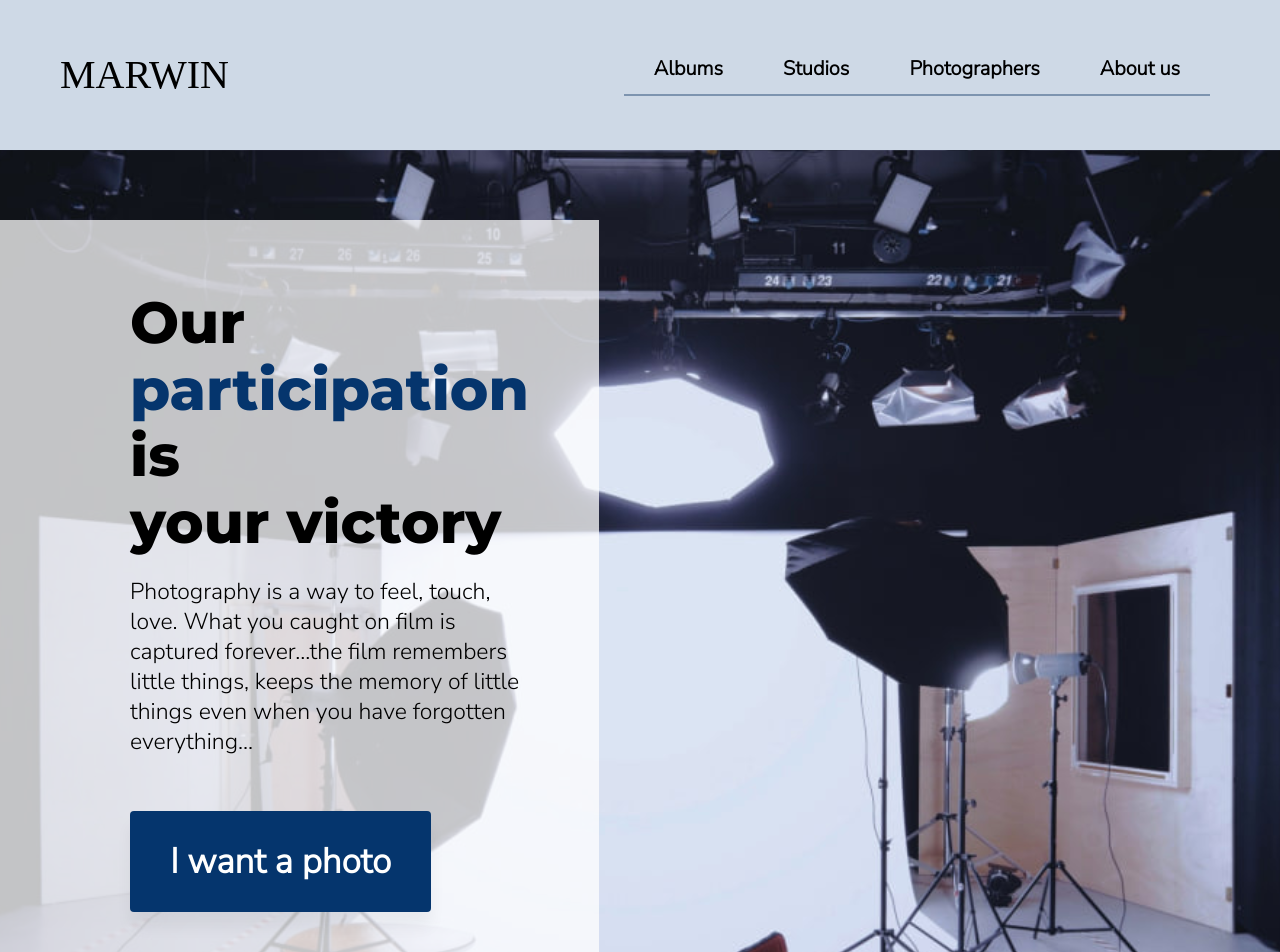
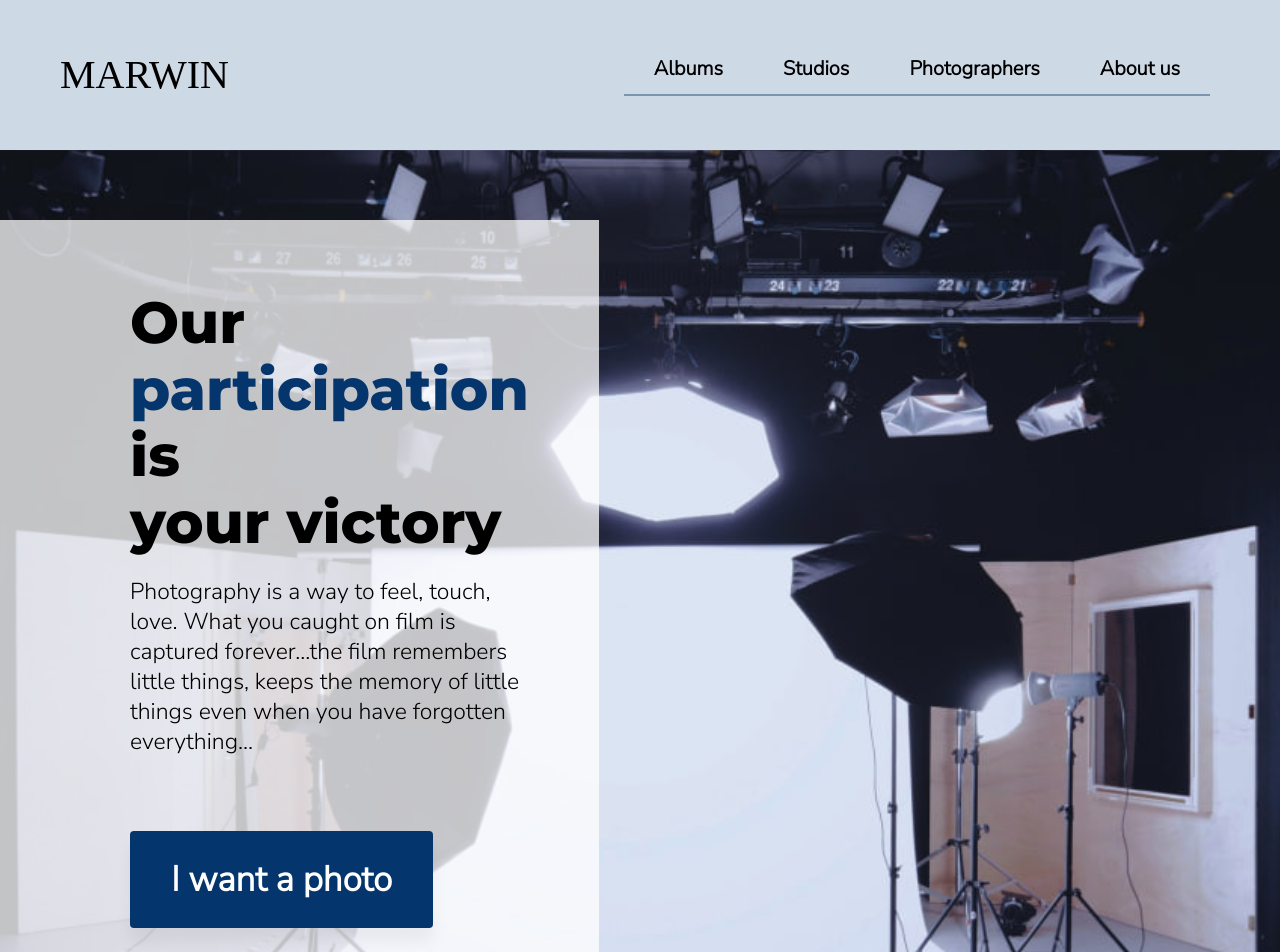
Before and after one commit to progDevtoritollo/photo-studio-marwin-landing, a Next.js app: page / in a window 1280 px wide. Shown: the top 952 px of the page. Built offline with nearby package versions, Linux system fonts and the light colour scheme.

Commit message:
customize btn

```diff
--- a/src/components/button/button.tsx
+++ b/src/components/button/button.tsx
@@ -6,12 +6,12 @@ const Button: FC = () => {
 	return (
 		<>
 			<Link href="/order-photo" style={{ textDecoration: 'none' }}>
-				<MaterialButton onClick={() => {
-					alert('switch to Order photo page ');
-				}}
+				<MaterialButton
 					sx={{
-						m: { xs: 2, md: 3 }, ml: { xs: 0, md: 0 }, py: { xs: 1, md: 2 }, px: { xs: 2, md: 4 }, textTransform: 'none', backgroundColor: '#05356D;'
-						, '&:hover': { bgcolor: '#177ff3' },
+						px: { xs: 2, md: 4.1 },
+						py: { xs: 1, md: 1.8 },
+						textTransform: 'none', backgroundColor: '#05356D;',
+						'&:hover': { bgcolor: '#177ff3' },
 						"&:active": {
 							bgcolor: "#a5bcda",
 							color: "#177ff3"
--- a/src/components/home/albums.tsx
+++ b/src/components/home/albums.tsx
@@ -55,6 +55,7 @@ const HomeAlbums: FC = () => {
           alignItems: 'center',
           justifyContent: 'center',
           p: 0,
+          mb: { xs: 2.5, sm: 5 },
         }} container spacing={2}>
           {content.map((item) => {
             return (
--- a/src/components/home/hero.tsx
+++ b/src/components/home/hero.tsx
@@ -40,7 +40,9 @@ const HomeHero: FC = () => {
           Photography is a way to feel, touch, love. What you caught on film is captured forever...the film remembers little things, keeps the memory of little things even when you have forgotten everything...</Typography>
         </Box>
         <br />
-        <Button />
+
+        <Box sx={{ m: { xs: 2, md: 3 }, ml: { xs: 0, md: 0 }, py: { xs: 1, md: 2 }, }}>
+          <Button /></Box>
       </Box>
     </Box>
   )
```
